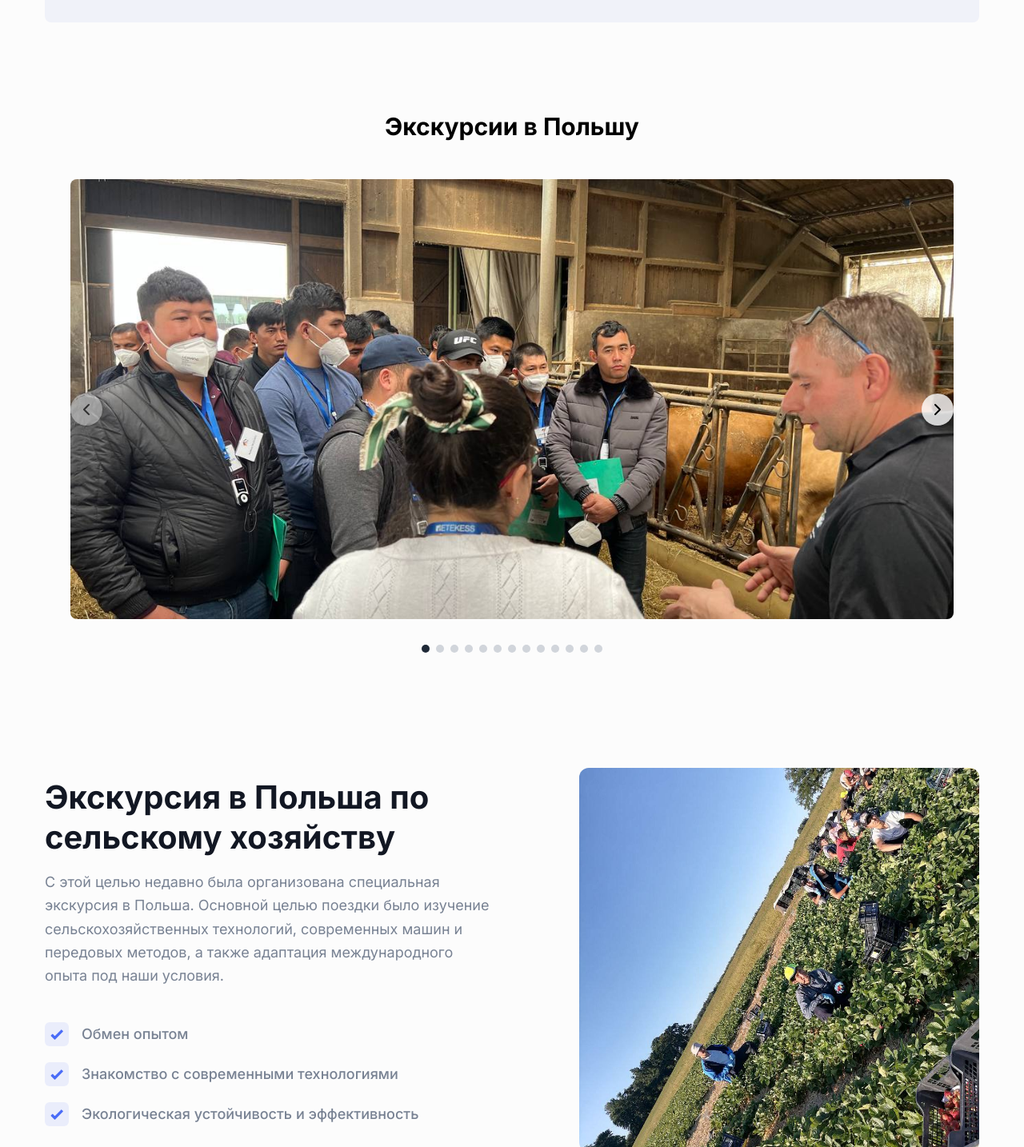
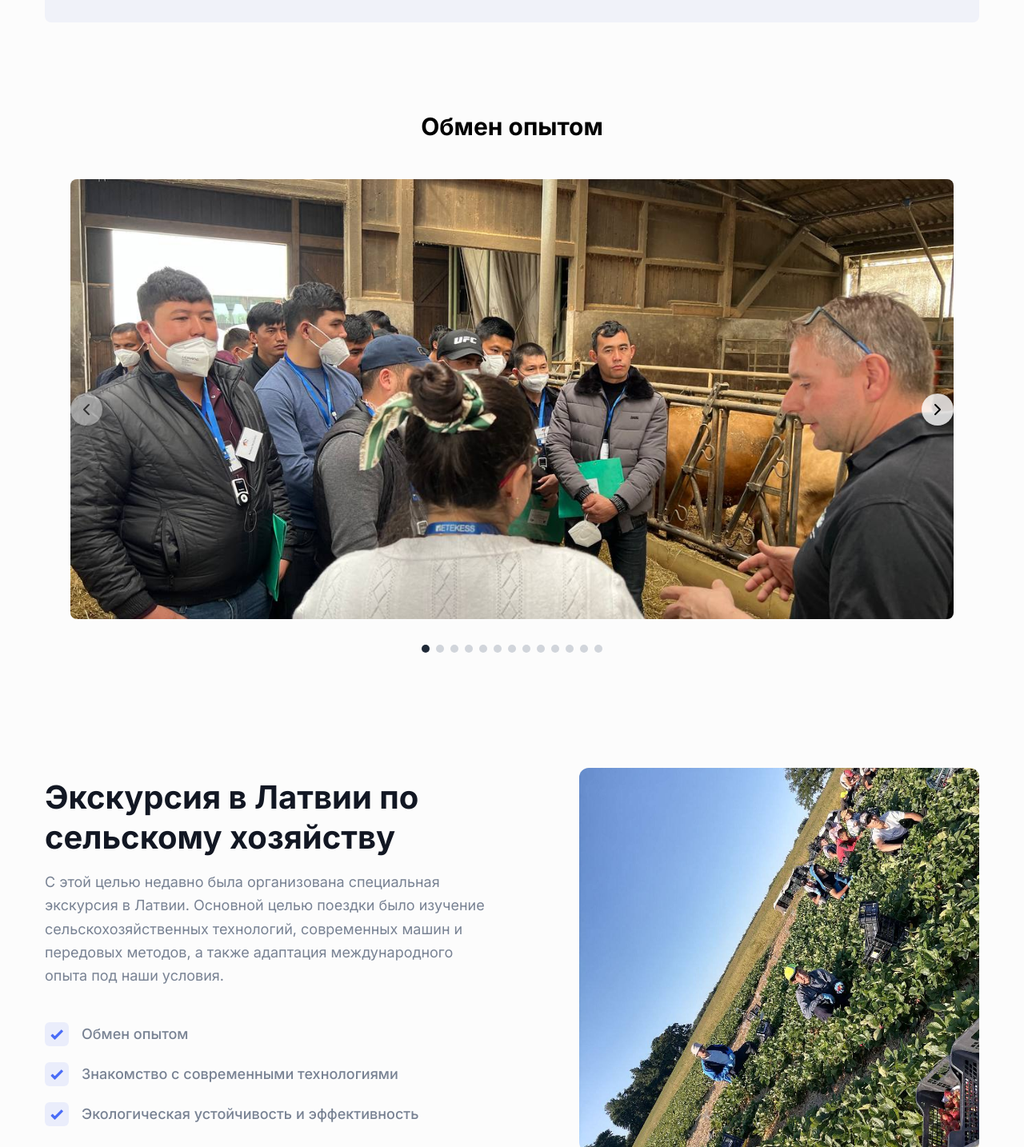
Before and after one commit to Rabbimov/agro-consulting, a Next.js app: page / in a window 1280 px wide. Shown: the part 4013-5447 px from the top of the page at 80% size. Built offline with nearby package versions, Linux system fonts and the light colour scheme.

Commit message:
changes are added

```diff
--- a/src/app/about/page.tsx
+++ b/src/app/about/page.tsx
@@ -9,8 +9,10 @@ import { Metadata } from "next";
 import SectionTitle from "@/components/Common/SectionTitle";
 
 export const metadata: Metadata = {
-  title: "About Page | Free Next.js Template for Startup and SaaS",
-  description: "This is About Page for Startup Nextjs Template",
+  title:
+    "О нас | Индивидуальный подход к каждому клиенту, гарантия соблюдения конфиденциальности в отношении получаемой информации, качество и реальные сроки выполнения.",
+  description:
+    "Наше знание рынка, использование в работе современных технологий, взаимовыгодные партнерские соглашения с поставщиками являются залогом успешного сотрудничества с нашей компанией.",
   // other metadata
 };
 
--- a/src/app/blog/page.tsx
+++ b/src/app/blog/page.tsx
@@ -5,8 +5,8 @@ import Breadcrumb from "@/components/Common/Breadcrumb";
 import { Metadata } from "next";
 
 export const metadata: Metadata = {
-  title: "Blog Page | Free Next.js Template for Startup and SaaS",
-  description: "This is Blog Page for Startup Nextjs Template",
+  title: "Услуги",
+  description: "Деловой туризм, Посещение предприятий, Культурный туризм",
   // other metadata
 };
 
--- a/src/app/contact/page.tsx
+++ b/src/app/contact/page.tsx
@@ -67,6 +67,19 @@ const ContactPage = () => {
                       </a>
                     </span>
                   </p>
+                  <p className="mb-9 text-base leading-relaxed text-body-color dark:text-body-color-dark sm:text-lg">
+                    Электронная почта:{" "}
+                    <span>
+                      <a
+                        href="https://www.instagram.com/agro_consulting.uz/"
+                        target="_blank"
+                        rel="noopener noreferrer"
+                        className="mr-6 text-body-color duration-300 hover:text-primary dark:text-body-color-dark dark:hover:text-primary"
+                      >
+                        www.instagram.com/agro_consulting.uz/
+                      </a>
+                    </span>
+                  </p>
                 </div>
               </div>
               <div className="w-full px-4 lg:w-1/2">
--- a/src/components/About/AboutSectionOne.tsx
+++ b/src/components/About/AboutSectionOne.tsx
@@ -24,8 +24,8 @@ const AboutSectionOne = () => {
           <div className="-mx-4 flex flex-wrap items-center">
             <div className="w-full px-4 lg:w-1/2">
               <SectionTitle
-                title="Экскурсия в Польша по сельскому хозяйству"
-                paragraph="С этой целью недавно была организована специальная экскурсия в Польша. Основной целью поездки было изучение сельскохозяйственных технологий, современных машин и передовых методов, а также адаптация международного опыта под наши условия."
+                title="Экскурсия в Латвии по сельскому хозяйству"
+                paragraph="С этой целью недавно была организована специальная экскурсия в Латвии. Основной целью поездки было изучение сельскохозяйственных технологий, современных машин и передовых методов, а также адаптация международного опыта под наши условия."
                 mb="44px"
               />
 
--- a/src/components/ImageCarousel/GalleryCarousel.tsx
+++ b/src/components/ImageCarousel/GalleryCarousel.tsx
@@ -59,9 +59,7 @@ export default function GalLeryCarousel() {
 
   return (
     <main className="container mt-20 p-8">
-      <h1 className="mb-8 text-center text-3xl font-bold">
-        Экскурсии в Польшу
-      </h1>
+      <h1 className="mb-8 text-center text-3xl font-bold">Обмен опытом</h1>
       <ImageCarousel
         slides={slides}
         options={{
```
Also changed, not shown: 1 other file (tests, documents, lock files or other folders).
